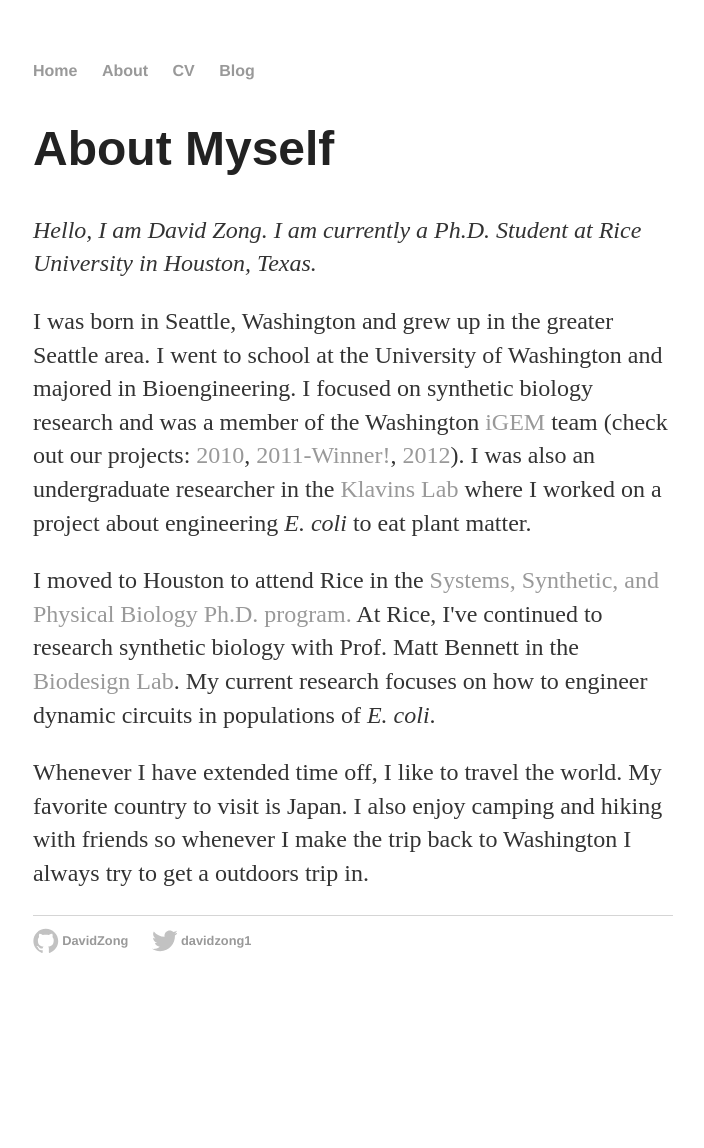
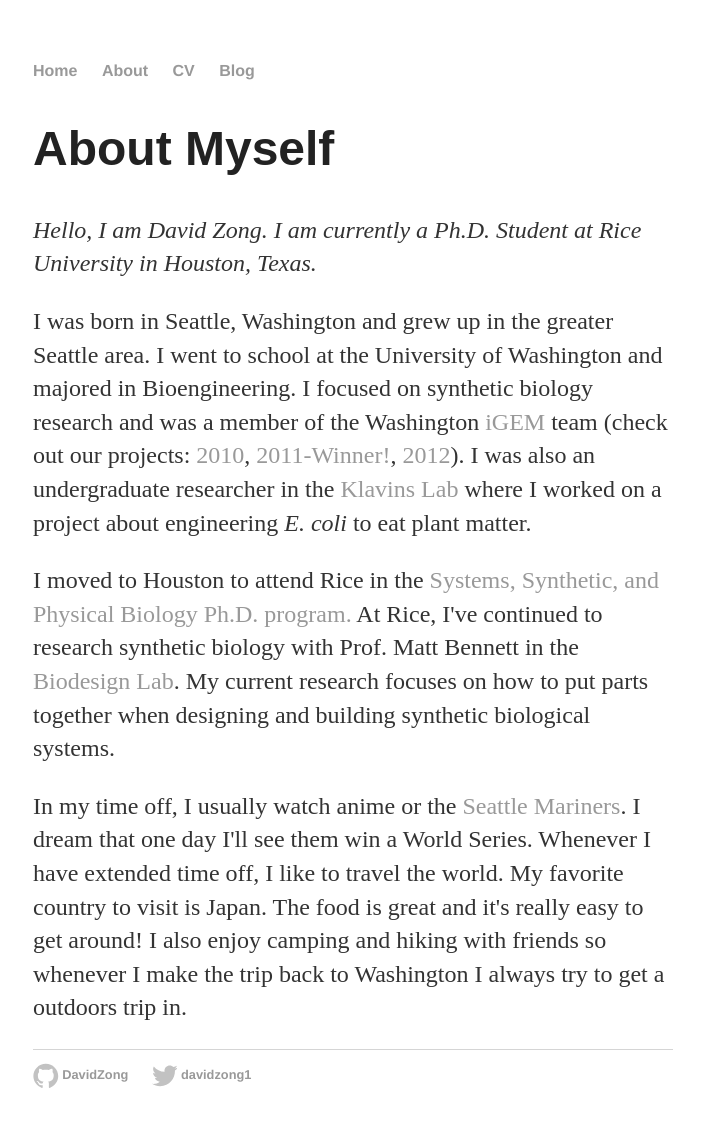
Before and after one commit to DavidZong/DavidZong.github.io, a Jekyll site: the page built from about/index.html, in a window 1280 px wide. Shown: the whole page, without its empty margins (287-991 px from the left). Built offline with Jekyll 4.4.1, drawn with Linux system fonts in a browser that asks for light colours; before the commit the page ends 1014 px from its top, so only the background shows below that.

Commit message:
more edites to about

```diff
--- a/about/index.html
+++ b/about/index.html
@@ -6,6 +6,6 @@ title: David M. Zong
 	<h1>About Myself</h1>
 	<p><i>Hello, I am David Zong. I am currently a Ph.D. Student at Rice University in Houston, Texas.</i></p>
 	<p>I was born in Seattle, Washington and grew up in the greater Seattle area. I went to school at the University of Washington and majored in Bioengineering. I focused on synthetic biology research and was a member of the Washington <a href="http://igem.org/Main_Page">iGEM</a> team (check out our projects: <a href="http://2010.igem.org/Team:Washington">2010</a>, <a href="http://2011.igem.org/Team:Washington">2011-Winner!</a>, <a href="http://2012.igem.org/Team:Washington">2012</a>). I was also an undergraduate researcher in the <a href="http://klavinslab.org/">Klavins Lab</a> where I worked on a project about engineering <i>E. coli</i> to eat plant matter.</p>
-	<p>I moved to Houston to attend Rice in the <a href="https://sspb.rice.edu/">Systems, Synthetic, and Physical Biology Ph.D. program.</a> At Rice, I've continued to research synthetic biology with Prof. Matt Bennett in the <a href="http://biodesign.rice.edu/">Biodesign Lab</a>. My current research focuses on how to engineer dynamic circuits in populations of <i>E. coli</i>.</p>
-	<p>Whenever I have extended time off, I like to travel the world. My favorite country to visit is Japan. I also enjoy camping and hiking with friends so whenever I make the trip back to Washington I always try to get a outdoors trip in.</p>
+	<p>I moved to Houston to attend Rice in the <a href="https://sspb.rice.edu/">Systems, Synthetic, and Physical Biology Ph.D. program.</a> At Rice, I've continued to research synthetic biology with Prof. Matt Bennett in the <a href="http://biodesign.rice.edu/">Biodesign Lab</a>. My current research focuses on how to put parts together when designing and building synthetic biological systems.</p>
+	<p>In my time off, I usually watch anime or the <a href="https://www.mlb.com/mariners">Seattle Mariners</a>. I dream that one day I'll see them win a World Series. Whenever I have extended time off, I like to travel the world. My favorite country to visit is Japan. The food is great and it's really easy to get around! I also enjoy camping and hiking with friends so whenever I make the trip back to Washington I always try to get a outdoors trip in.</p>
 </div> <!-- blurb -->
```
